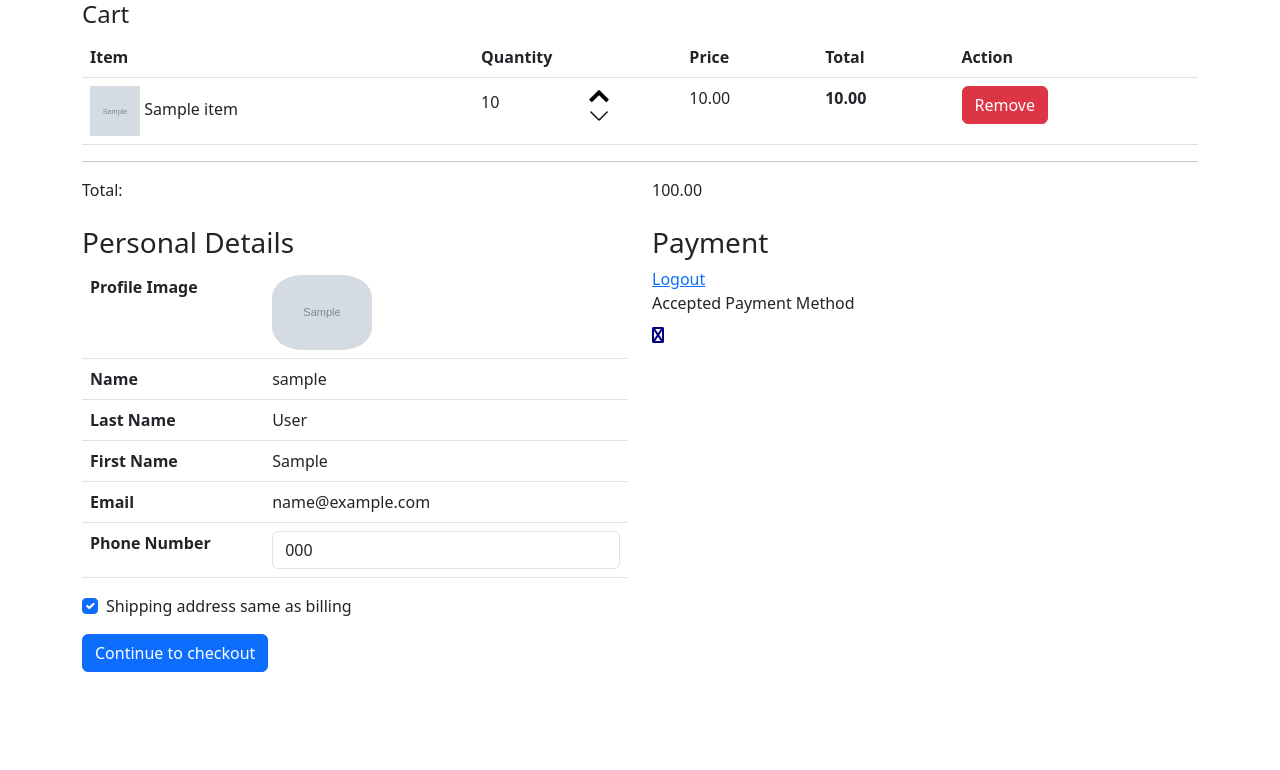
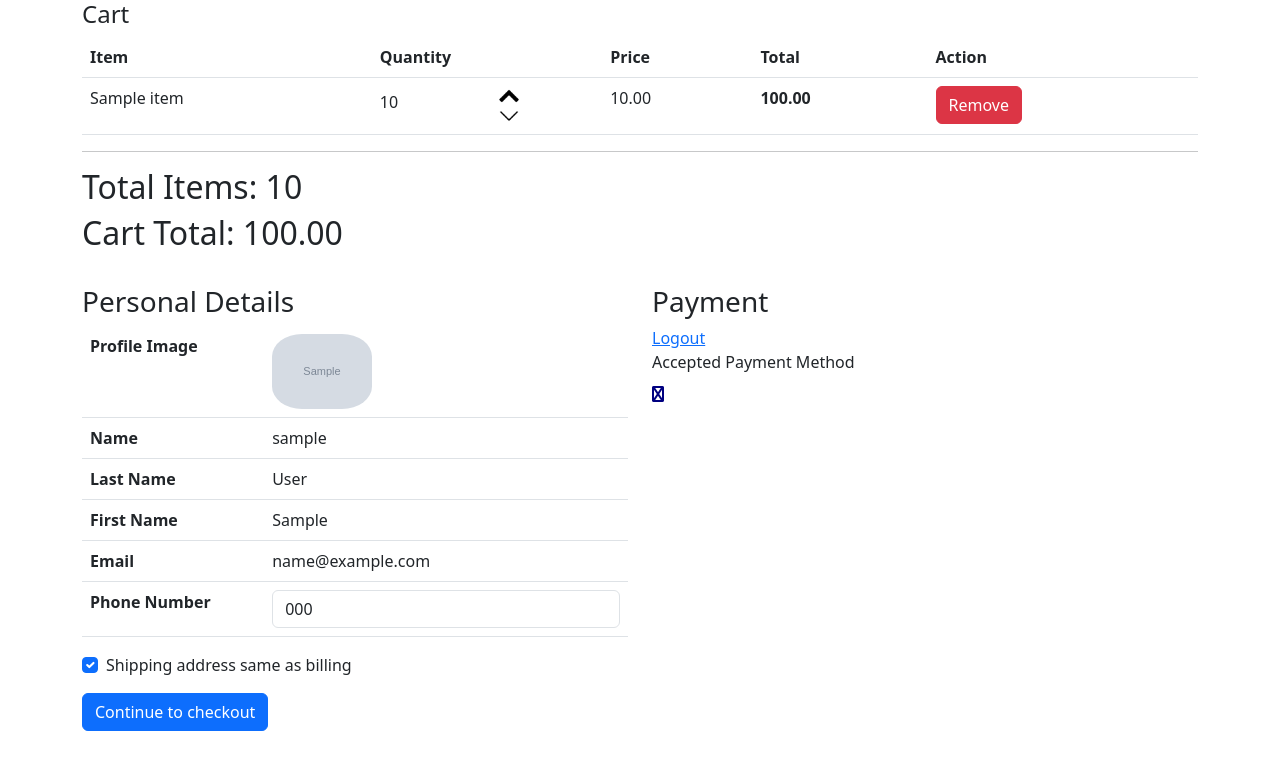
Before and after one commit to Antoney20/checkout-page, a Django app: page /app/checkout in a window 1280 px wide. Shown: the top 770 px of the page. Run offline with Django 4.2, Linux system fonts and the light colour scheme; a user stored in the database is signed in; tables that the repository leaves empty hold one stand-in row (values such as "Sample post"); grey boxes marked "Sample" are stand-in pictures; parts of the project's set-up code (start-up, migrations or seed data) failed here and were passed over; some libraries are stand-ins or nearby versions.

Commit message:
render cart items in the checkout page:

```diff
--- a/mpesa_appp/templates/mpesa_appp/Checkout.html
+++ b/mpesa_appp/templates/mpesa_appp/Checkout.html
@@ -57,16 +57,15 @@
             </tr>
           </thead>
             <tbody id="item-container">
-              {% for item in items %}
+              {% for order_item in order_items %}
               <tr class="item-row mb-2">
                   <td name="item_name">
-                      <img src="{{ MEDIA_URL }}{{ item.item_image.url }}" alt="{{ item.name }}"class="item-image">
-                      {{ item.name }}
+                      {{ order_item.item }}
                   </td>
                   <td >
                       <div class="row">
                           <div class="col-sm-6 mt-1">
-                              <span type="number" name="item_quantity" id="item_quantity">{{ item.quantity }}</span>
+                              <span type="number" name="item_quantity" id="item_quantity"> {{ order_item.quantity }}</span>
                           </div>
                           <div class="col-sm-6 d-flex align-items-center">
                               <div class="arrow-container">
@@ -77,10 +76,10 @@
                       </div>
                   </td>
                   <td>
-                      <span class="col-sm-6 mt-2" name="item_price" id="item_price">{{ item.price }}</span>
+                      <span class="col-sm-6 mt-2" name="item_price" id="item_price"> {{ order_item.price }}</span>
                   </td>
                   <td>
-                      <span class="item-totals" id="item_totals">{{ item.price }}</span>
+                      <span class="item-totals" id="item_totals">{{ order_item.get_total }}</span>
                   </td>
                   <td>
                       <button class="btn btn-danger remove" name="item_remove" id="remove">Remove</button>
@@ -91,10 +90,8 @@
         </table>
 
         <hr>
-        <div class="row">
-          <div class="col-6">Total:</div>
-          <div class="col-6" name="Total" id="toovvtal">{{amount}}</div>
-        </div>
+        <h2>Total Items: {{ cart_items }}</h2>
+        <h2>Cart Total: {{ cart_total }}</h2>
         <br>
       </div>
       <div class="container">
--- a/mpesa_appp/templates/mpesa_appp/cart.html
+++ b/mpesa_appp/templates/mpesa_appp/cart.html
@@ -98,3 +98,5 @@
 
         <br>
       </div>
+
+      <a href="{% url 'checkout' %}"> proceed to checkout. </a>
--- a/mpesa_appp/views.py
+++ b/mpesa_appp/views.py
@@ -65,39 +65,25 @@ def cart(request):
         'cart_items': cart_items,
         'cart_total': cart_total
     }
+    print(context)
     return render(request, 'mpesa_appp/cart.html', context)
 
 @login_required
 def checkout(request):
     user = request.user
-    # Access the user's fields
-    first_name = user.first_name
-    last_name = user.last_name
-    email = user.email
-    phone_number = user.phone_number
-    profile_image = user.profile_image
-    items = Item.objects.filter(user=user)
-
-    total = 0
-
-    for item in items:
-        print(item.price)
-        print(item.quantity)
-        total += item.price * item.quantity
-        total_cart = total
+    orders = Order.objects.filter(username=user)
+    order_items = OrderItem.objects.filter(order__in=orders)
+    cart_items = sum(order.get_cart_items() for order in orders)
+    cart_total = sum(order.get_cart_total() for order in orders)
 
 
-    #pass items to checkout
     context = {
-
-        'first_name': first_name,
-        'last_name': last_name,
-        'email': email,
-        'phone_number': phone_number,
-        'profile_image': profile_image,
-        'items': items,
-        'amount':total_cart
+        'order_items': order_items,
+        'orders' : orders,
+        'cart_items': cart_items,
+        'cart_total': cart_total
     }
+    print(context)
     return render(request, 'mpesa_appp/Checkout.html', context)
 
 def register(request):
```
